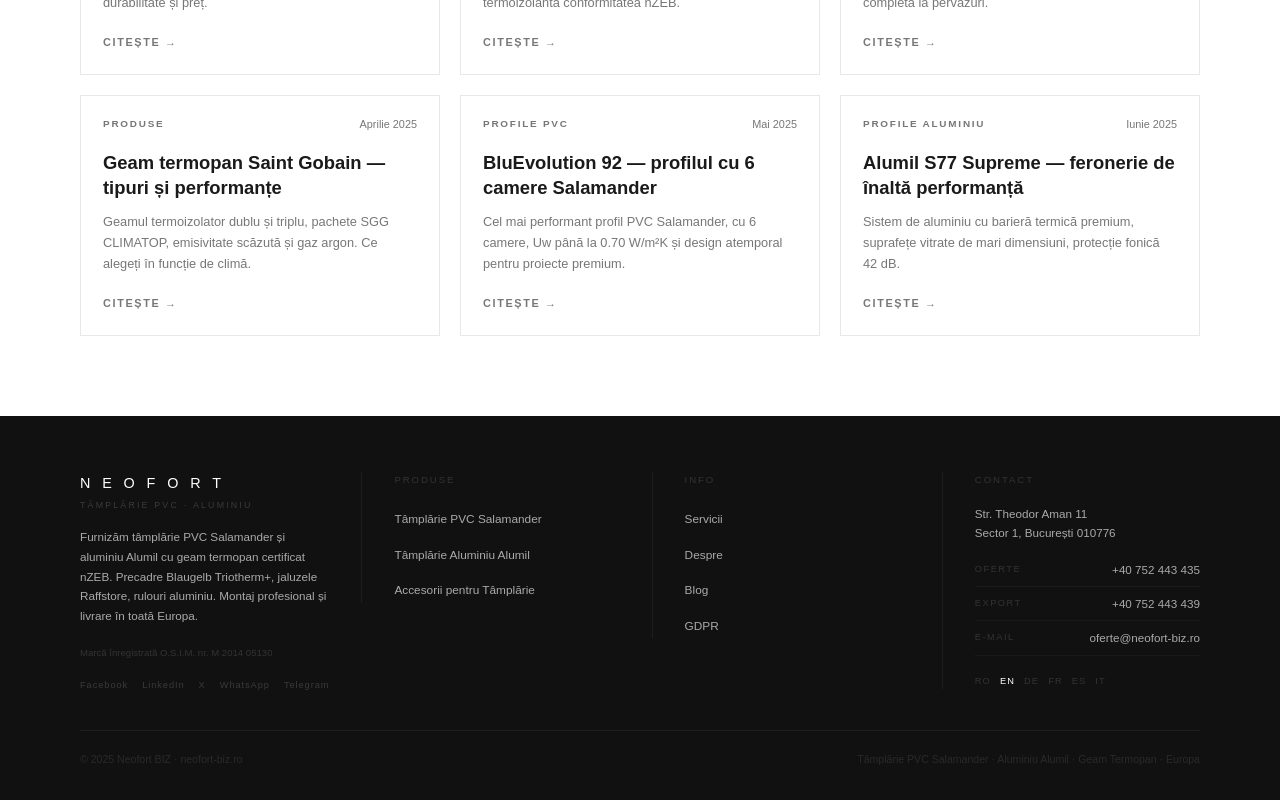
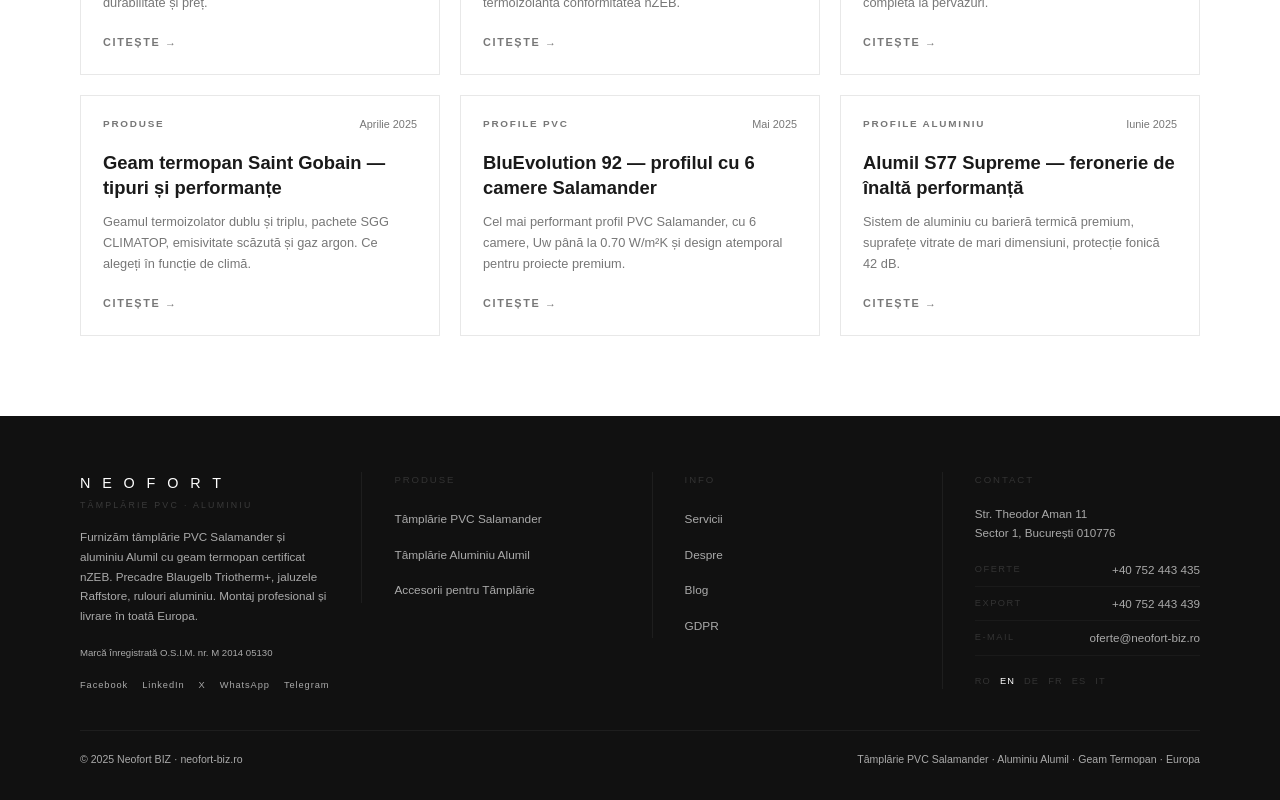
Before and after one commit to neofortbiz/neofort, a Next.js app: page /en/blog in a window 1280 px wide. Shown: the part 550-1350 px from the top of the page. Built offline with nearby package versions, Linux system fonts and the light colour scheme.

Commit message:
fix lizibilitate footer toate textele

```diff
--- a/app/globals.css
+++ b/app/globals.css
@@ -80,9 +80,9 @@
 .footer-logo{font-family:'Barlow Condensed',sans-serif;font-weight:500;font-size:.9rem;letter-spacing:.82em;color:#fff;text-transform:uppercase;display:block;margin-bottom:3px}
 .footer-logo-sub{font-size:.55rem;letter-spacing:.25em;text-transform:uppercase;color:#3a3a3a;display:block;margin-bottom:14px}
 .footer-desc{font-size:.73rem;font-weight:300;color:#aaa;line-height:1.7;margin-bottom:12px}
-.footer-osim{font-size:.6rem;color:#333}
+.footer-osim{font-size:.6rem;color:#aaa}
 .footer-social{display:flex;gap:14px;margin-top:14px}
-.footer-social a{font-family:'Barlow Condensed',sans-serif;font-size:.58rem;letter-spacing:.1em;color:#3a3a3a;text-decoration:none;transition:color .15s}
+.footer-social a{font-family:'Barlow Condensed',sans-serif;font-size:.58rem;letter-spacing:.1em;color:#aaa;text-decoration:none;transition:color .15s}
 .footer-social a:hover{color:#fff}
 .footer-col-title{font-family:'Barlow Condensed',sans-serif;font-weight:500;font-size:.6rem;letter-spacing:.2em;text-transform:uppercase;color:#333;margin-bottom:18px}
 .footer-links{list-style:none;display:flex;flex-direction:column;gap:9px}
@@ -95,7 +95,7 @@
 .footer-langs{display:flex;gap:9px;margin-top:18px;flex-wrap:wrap}
 .footer-lang{font-family:'Barlow Condensed',sans-serif;font-size:.58rem;letter-spacing:.12em;color:#333;text-decoration:none;transition:color .15s}
 .footer-lang:hover,.footer-lang.active{color:#fff}
-.footer-bottom{display:flex;justify-content:space-between;padding-top:20px;font-size:.66rem;font-weight:300;color:#2a2a2a;flex-wrap:wrap;gap:6px}
+.footer-bottom{display:flex;justify-content:space-between;padding-top:20px;font-size:.66rem;font-weight:300;color:#aaa;flex-wrap:wrap;gap:6px}
 
 /* ── RESPONSIVE ── */
 @media(max-width:1024px){
```
